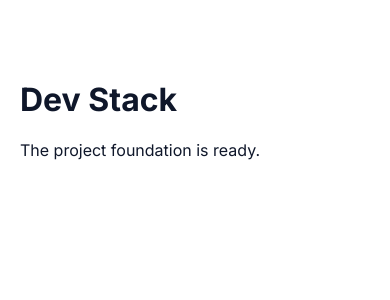
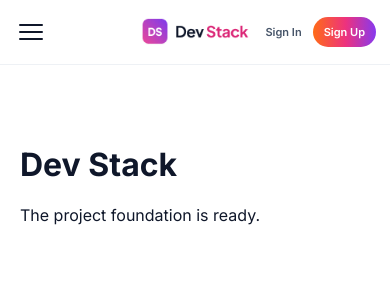
Before and after one commit to kamrullab/assignment-5, a React (Vite) app: page / in a window 390 px wide. Shown: the top 300 px of the page. Built offline with nearby package versions, Linux system fonts and the light colour scheme.

Commit message:
Build responsive sticky navbar

```diff
--- a/src/App.jsx
+++ b/src/App.jsx
@@ -1,9 +1,14 @@
+import Header from './components/Header.jsx'
+
 function App() {
   return (
-    <main className="app-shell">
-      <h1>Dev Stack</h1>
-      <p>The project foundation is ready.</p>
-    </main>
+    <>
+      <Header />
+      <main id="home" className="app-shell">
+        <h1>Dev Stack</h1>
+        <p>The project foundation is ready.</p>
+      </main>
+    </>
   )
 }
 
--- /dev/null
+++ b/src/components/Header.jsx
@@ -0,0 +1,62 @@
+import { useState } from 'react'
+
+const navLinks = [
+  { label: 'Home', href: '#home' },
+  { label: 'Technologies', href: '#technologies' },
+  { label: 'Projects', href: '#projects' },
+  { label: 'About', href: '#about' },
+  { label: 'Contact', href: '#contact' },
+]
+
+function Header() {
+  const [menuOpen, setMenuOpen] = useState(false)
+
+  const closeMenu = () => setMenuOpen(false)
+
+  return (
+    <header className="site-header">
+      <div className="navbar container">
+        <button
+          className="menu-button"
+          type="button"
+          aria-label="Toggle navigation menu"
+          aria-expanded={menuOpen}
+          onClick={() => setMenuOpen(!menuOpen)}
+        >
+          <span />
+          <span />
+          <span />
+        </button>
+
+        <a className="brand" href="#home" aria-label="Dev Stack home">
+          <img src="/assets/logo-text.png" alt="Dev Stack" />
+        </a>
+
+        <nav className="desktop-nav" aria-label="Main navigation">
+          {navLinks.map((link) => (
+            <a key={link.label} href={link.href}>
+              {link.label}
+            </a>
+          ))}
+        </nav>
+
+        <div className="auth-actions">
+          <button className="sign-in" type="button">Sign In</button>
+          <button className="sign-up" type="button">Sign Up</button>
+        </div>
+      </div>
+
+      {menuOpen && (
+        <nav className="mobile-nav" aria-label="Mobile navigation">
+          {navLinks.map((link) => (
+            <a key={link.label} href={link.href} onClick={closeMenu}>
+              {link.label}
+            </a>
+          ))}
+        </nav>
+      )}
+    </header>
+  )
+}
+
+export default Header
--- a/src/styles.css
+++ b/src/styles.css
@@ -44,3 +44,157 @@ button {
   width: min(1120px, calc(100% - 40px));
   margin: 80px auto;
 }
+
+.container {
+  width: min(1120px, calc(100% - 40px));
+  margin-inline: auto;
+}
+
+.site-header {
+  position: sticky;
+  z-index: 100;
+  top: 0;
+  border-bottom: 1px solid #eef1f5;
+  background: rgba(255, 255, 255, 0.96);
+  backdrop-filter: blur(12px);
+}
+
+.navbar {
+  display: grid;
+  grid-template-columns: 1fr auto 1fr;
+  align-items: center;
+  min-height: 72px;
+}
+
+.brand {
+  justify-self: start;
+}
+
+.brand img {
+  display: block;
+  width: 130px;
+  height: auto;
+}
+
+.desktop-nav {
+  display: flex;
+  align-items: center;
+  gap: 32px;
+  color: #536178;
+  font-size: 14px;
+  font-weight: 500;
+}
+
+.desktop-nav a {
+  transition: color 180ms ease;
+}
+
+.desktop-nav a:first-child,
+.desktop-nav a:hover {
+  color: #ed327e;
+}
+
+.auth-actions {
+  display: flex;
+  justify-self: end;
+  align-items: center;
+  gap: 14px;
+}
+
+.auth-actions button {
+  border: 0;
+  background: transparent;
+  font-size: 14px;
+  font-weight: 600;
+}
+
+.sign-in {
+  color: #475569;
+}
+
+.auth-actions .sign-up {
+  padding: 11px 20px;
+  border-radius: 999px;
+  background: var(--brand-gradient);
+  color: white;
+}
+
+.menu-button {
+  display: none;
+  width: 34px;
+  padding: 5px;
+  border: 0;
+  background: transparent;
+}
+
+.menu-button span {
+  display: block;
+  height: 2px;
+  margin: 5px 0;
+  border-radius: 2px;
+  background: var(--ink);
+}
+
+.mobile-nav {
+  display: none;
+}
+
+@media (max-width: 767px) {
+  .container {
+    width: min(100% - 28px, 1120px);
+  }
+
+  .navbar {
+    grid-template-columns: 1fr auto 1fr;
+    min-height: 64px;
+  }
+
+  .menu-button {
+    display: block;
+    justify-self: start;
+  }
+
+  .brand {
+    justify-self: center;
+  }
+
+  .brand img {
+    width: 108px;
+  }
+
+  .desktop-nav {
+    display: none;
+  }
+
+  .auth-actions {
+    gap: 5px;
+  }
+
+  .auth-actions button {
+    font-size: 11px;
+  }
+
+  .auth-actions .sign-up {
+    padding: 8px 11px;
+  }
+
+  .mobile-nav {
+    display: grid;
+    gap: 2px;
+    padding: 6px 20px 16px;
+    border-top: 1px solid #f1f3f6;
+    background: white;
+  }
+
+  .mobile-nav a {
+    padding: 10px 8px;
+    border-radius: 8px;
+    color: #475569;
+    font-size: 14px;
+  }
+
+  .mobile-nav a:hover {
+    background: #f8fafc;
+    color: #ed327e;
+  }
+}
```
